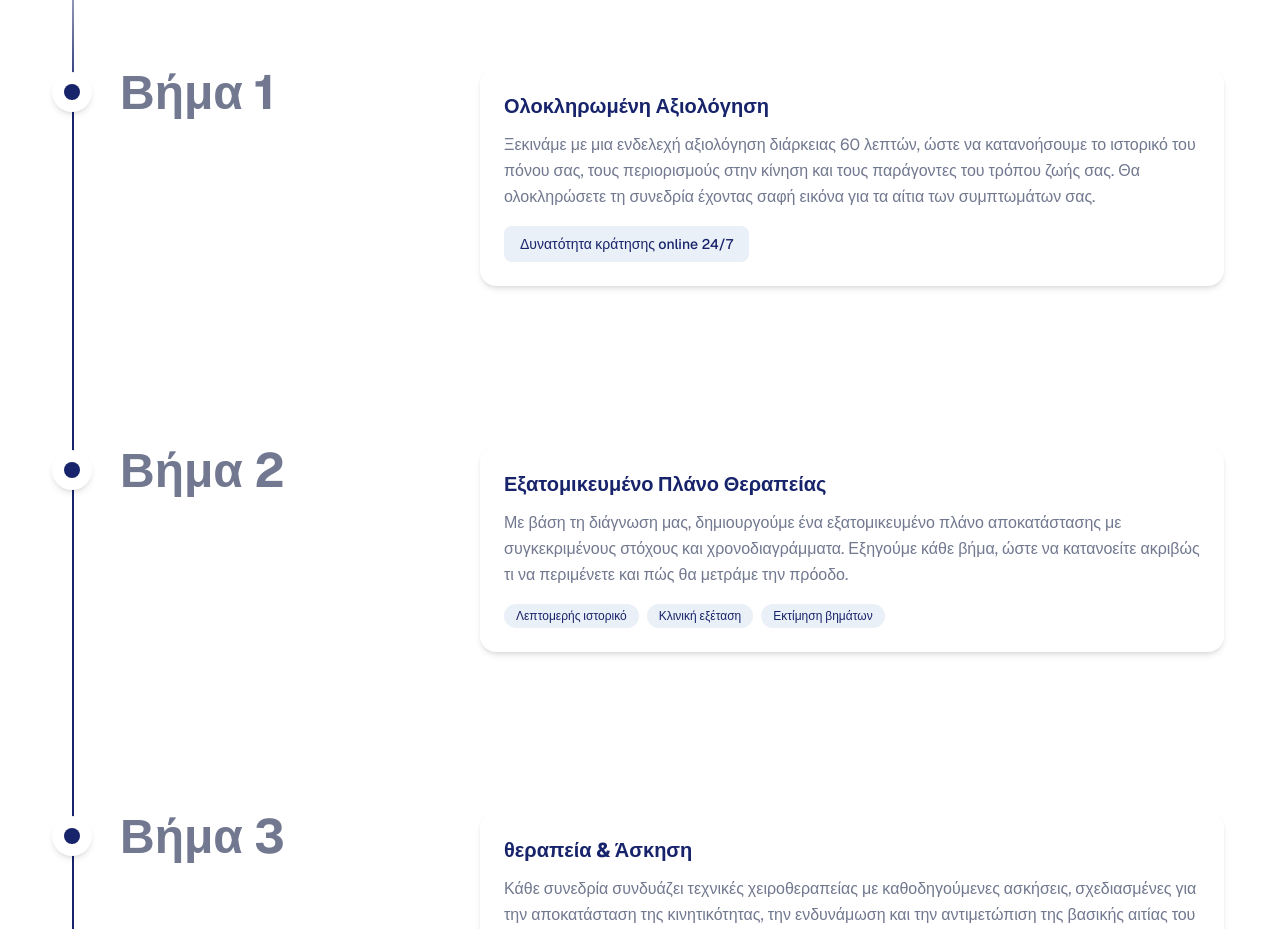
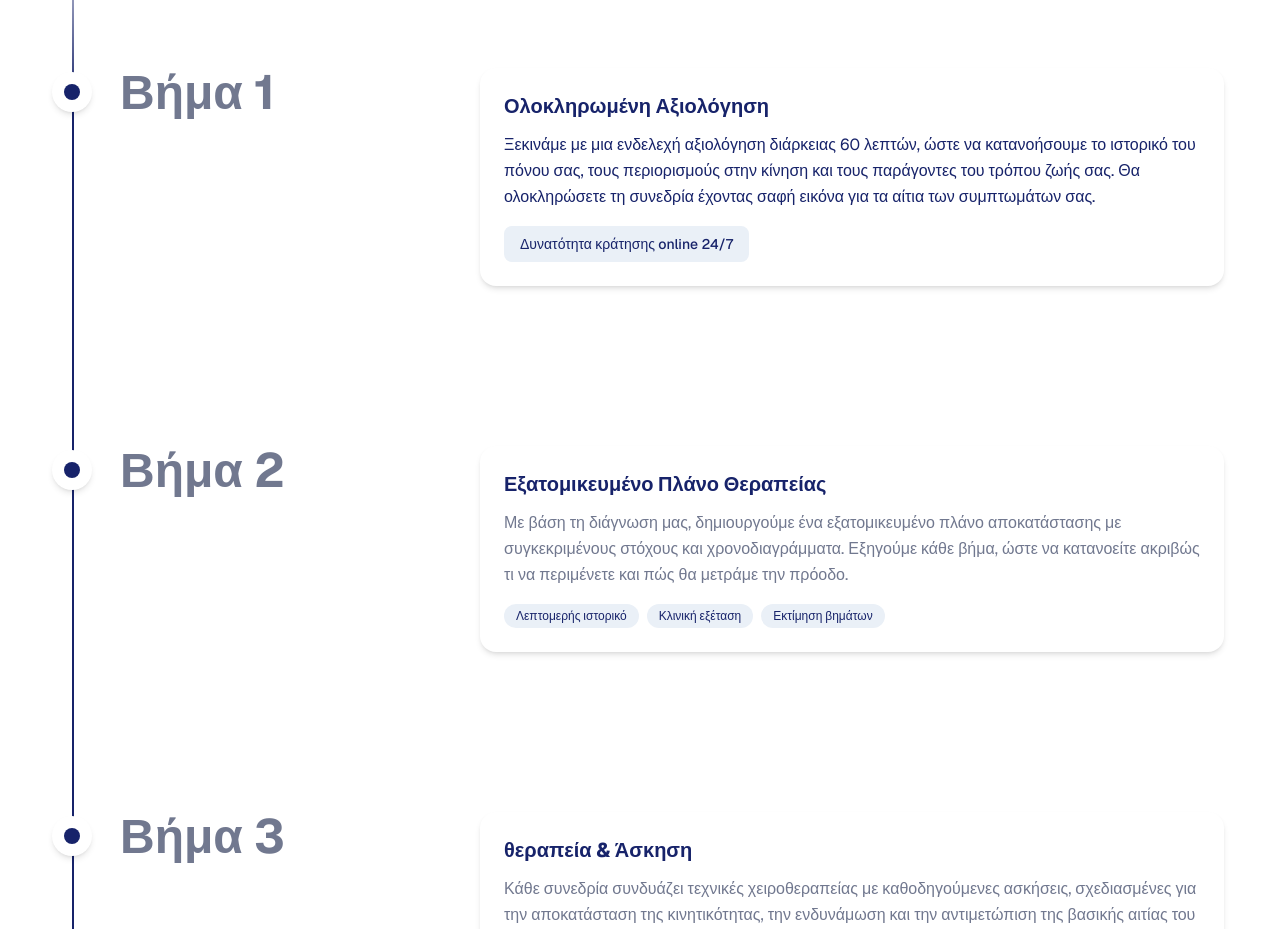
Before and after one commit to Ermeion/ermeion-website, a React (Vite) app: page / in a window 1280 px wide. Shown: the part 2820-3749 px from the top of the page. Built offline with nearby package versions, Linux system fonts and the light colour scheme.

Commit message:
Updated App.tsx

```diff
--- a/src/App.tsx
+++ b/src/App.tsx
@@ -714,7 +714,7 @@ function ProcessSection() {
           </h4>
           <p
             className="text-base leading-relaxed mb-4"
-            style={{ color: '#71788f' }}
+            style={{ color: '#17236a' }}
           >
             Ξεκινάμε με μια ενδελεχή αξιολόγηση διάρκειας 60 λεπτών, ώστε να κατανοήσουμε το ιστορικό του πόνου σας, τους περιορισμούς στην κίνηση και τους παράγοντες του τρόπου ζωής σας. Θα ολοκληρώσετε τη συνεδρία έχοντας σαφή εικόνα για τα αίτια των συμπτωμάτων σας.
           </p>
```
